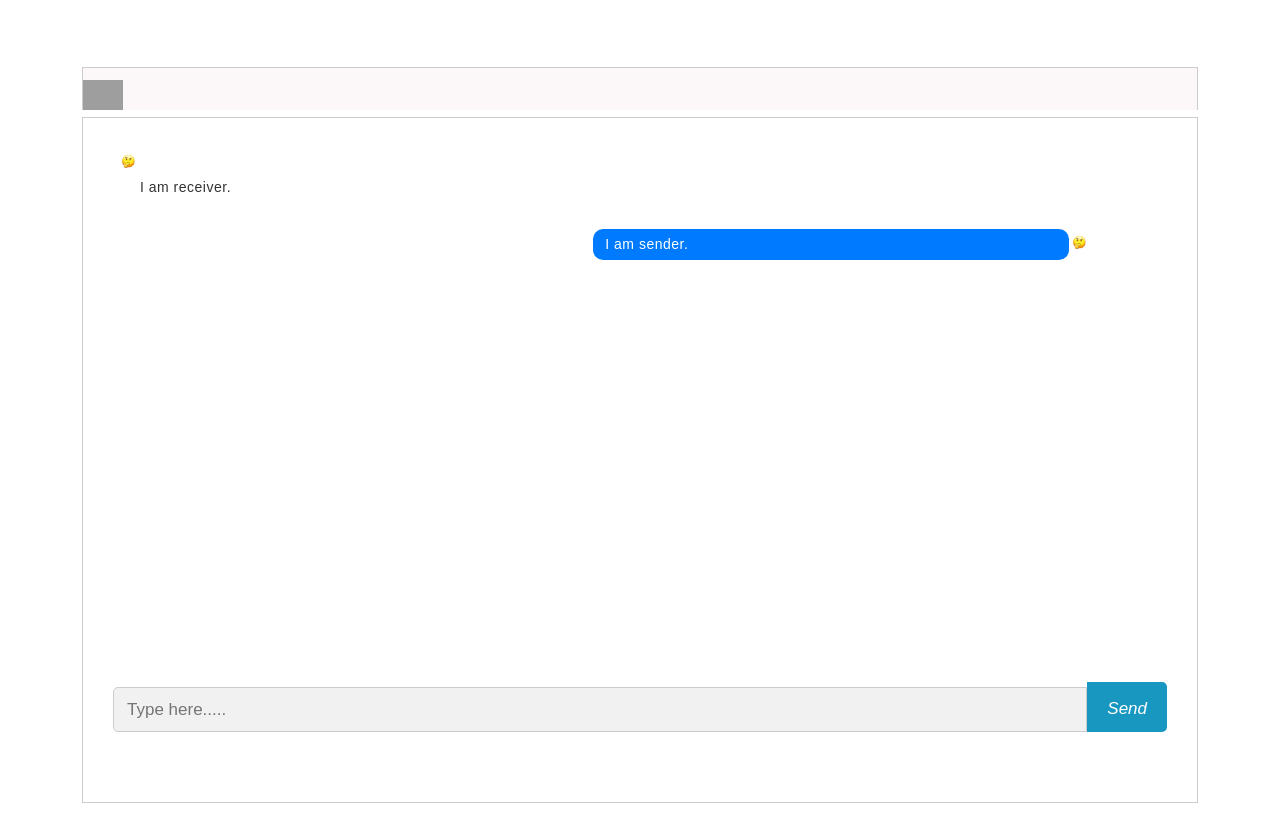
After one commit to debbienguyenn/CSE4314-Senior-Design-I, a PHP site: page /chat.php in a window 1280 px wide. The commit adds this page. Run offline with PHP 8.4, Linux system fonts and the light colour scheme; the visitor is signed in with stand-in values (Sample User, id 1); data that the repository does not hold is empty; grey boxes are pictures that could not be loaded.

Commit message:
chat scratch front end and back end ( note: back end database problem in storing chat messages

```diff
--- /dev/null
+++ b/chat.php
@@ -0,0 +1,75 @@
+<?php
+   session_start();
+   if(!isset($_SESSION['username']))
+   {
+       header('location: registration.php');
+   }
+?>
+
+<!DOCTYPE html>
+<html>
+<head>
+    <title>Chat</title>
+    <link rel="stylesheet" href="style.css" type="text/css">
+    <link rel="stylesheet" href="https://cdn.jsdelivr.net/npm/@fortawesome/fontawesome-free@5.15.3/css/fontawesome.min.css">
+    <link rel="stylesheet" href="https://cdn.jsdelivr.net/npm/bootstrap@5.0.2/dist/css/bootstrap.min.css">
+</head>
+
+<body>
+    <div class="container">
+        <div class="msg-header">
+            <div class="profile-pic">
+                <img src="images/<?php echo $_SESSION['userImage']; ?>" alt="">
+            </div>
+        <div class="active">
+            <?php
+                include("db.php");
+                $username = $_SESSION['username'];
+                $sql = mysqli_query($conn, "SELECT * FROM registration INNER JOIN buddies ON buddies.BuddyId = registration.username");
+                if(mysqli_num_rows($sql)>0){
+                    $row = mysqli_fetch_assoc($sql);
+                }
+                // need to add line to go to home page if no buddy found.
+                ?>
+            <P><?php echo $row['firstname']." ".$row['lastname'] ?></p>
+        </div>
+        </div>
+
+        <div class="chat-page">
+            <div class="msg-inbox">
+                <div class="chats">
+                    <div class="msg-page">
+
+                    <div class="received-chats">
+                    <div class="received-chats-img">
+                        <img src="images/profile.jpg">
+                    </div>
+                    <div class="received-msg-inbox">
+                        <p> I am receiver. </p>
+                    </div>
+                    </div>
+
+                    <div class="outgoing-chats">
+                        <div class="outgoing-chats-img">
+                        <img src="images/profile.jpg">
+                        </div>
+                        <div class="outgoing-chats-msg">
+                            <p> I am sender. </p>
+                        </div>
+                    </div>
+                </div>
+            </div>
+
+            <form action="#" class='typing-area' autocomplete="off">
+                    <input type="text" name="outgoing_id" value="<?php echo $username; ?>" hidden >
+                    <input type="text" name="incoming_id" value="<?php echo $row['username']; ?>" hidden >
+                    <input type="text" name="message" class="input-field" placeholder="Type here.....">
+                    <button><i type="button" class="button">Send</i></button>
+            </form>
+        </div>
+    </div>
+
+    <script src="js/chat.js"></script>
+
+</body>
+</html>
--- /dev/null
+++ b/js/chat.js
@@ -0,0 +1,44 @@
+const form = document.querySelector(".typing-area")
+inputField = form.querySelector(".input-field"),
+sendBtn = form.querySelector("button"),
+chatBox = document.querySelector(".msg-page");
+
+form.onsubmit = (e) =>{
+    e.preventDefault();
+}
+
+sendBtn.onclick = ()=>{
+    // Ajax start
+    let xhr=new XMLHttpRequest();
+    xhr.open("POST","insert-chat.php",true);
+    xhr.onload = ()=>{
+        if(xhr.readyState===XMLHttpRequest.DONE){
+            if(xhr.status === 200){
+                inputField.value = ""; // after inserting into database the box is blank
+                scrollToBottom();
+                }
+            }
+    }
+
+    let formData = new FormData(form);
+    xhr.send(formData);
+}
+
+setInterval(() => {
+    let xhr = new XMLHttpRequest();
+    xhr.open("POST", "get-chat.php", true);
+    xhr.onload = () => {
+        if(xhr.readyState === XMLHttpRequest.DONE){
+            if(xhr.status === 200){
+                let data = xhr.response;
+                chatBox.innerHTML = data;
+            }
+        }
+    }
+    let formData = new FormData(inputField);
+    xhr.send(formData);
+}, 500);
+
+function scrollToBottom(){
+    chatBox.scrollTo = chatBox.scrollHeight;
+}
--- a/profile.php
+++ b/profile.php
@@ -2,7 +2,7 @@
     session_start();
     if(!isset($_SESSION['username']))
     {
-        header('location:Login.php');
+        header('location: registration.php');
     }
 ?>
 
--- a/style.css
+++ b/style.css
@@ -202,3 +202,154 @@ label {
   padding-left: 8px;
   padding-right: 8px;
 }*/
+
+.container{
+  max-width: 500 !important;
+  margin-top: 4%;
+  margin-left: 70px;
+  margin-right: 70px;
+  font-family: sans-serif;
+  letter-spacing: 0.5px;
+}
+img{
+  max-width: 100%;
+}
+.msg-header{
+  border: 1px solid #ccc;
+  width: 100%;
+  height: 10%;
+  border-bottom: none;
+  display: inline-block;
+  background-color:hsl(348, 45%, 98%)
+}
+.profile-pic{
+  border-radius: 50%;
+  width: 40px;
+  margin-left: 0%;
+  margin-top: 12px;
+  float: left;
+}
+.active{
+  width: 120px;
+  float: left;
+  margin-top: 10px;
+}
+.p{
+  font-weight:900;
+  font-family: Verdana, Geneva, Tahoma, sans-serif;
+  font-size:smaller;
+  text-align: center;
+  color: rgb(255, 255, 255);
+}
+.msg-inbox{
+  border: 1px solid #ccc;
+  overflow: hidden;
+  padding-bottom: 30px;
+  }
+  .chats{
+    padding: 30px 15px 0 25px;
+  }
+  .msg-page{
+    height: 516px;
+    overflow-y: auto;
+  }
+  .received-chats-img{
+    display: inline-block;
+    width: 20px;
+    height: 20px;
+  }
+  .received-chats{
+    display: inline-block;
+    padding: 0 0 0 10px;
+    vertical-align: top;
+    width: 92%;
+  }
+  .received-msg-inbox{
+    margin-left: 10px;
+    margin-right: auto;
+    max-width: calc(100%-130px);
+  }
+  .received-msg-inbox p{
+  background:rgba(255, 255, 255, 0.849);
+  border-radius: 10px;
+  color: #333;
+  font-size: 14px;
+  margin: 0;
+  padding: 5px 10px 5px 12px;
+  width: 100%;
+  }
+  .outgoing-chats{
+    overflow: hidden;
+    margin: 26px 20px;
+  }
+  .outgoing-chats-msg p{
+    background: #007bff none repeat scroll 0 0;
+    color: #fff;
+    border-radius: 10px;
+    font-size: 14px;
+    margin: 0;
+    color: #fff;
+    padding: 5px 10px 5px 12px;
+    width: 100%;
+  }
+  .outgoing-chats-msg{
+    float: left;
+    width: 46%;
+    margin-left: 45%;
+  }
+  .outgoing-chats-img{
+    display: inline-block;
+    width: 20px;
+    float: none;
+  }
+  .chat-page .typing-area{
+    padding: 18px 30px;
+    display: flex;
+    justify-content: space-between;
+  }
+  .typing-area input{
+    height: 45px;
+    width: calc(100%-80px);
+    font-size: 17px;
+    border: 1px solid #ccc;
+    padding: 0 13px;
+    border-radius: 5px 0 0 5px;
+    outline: none;
+  }
+  .typing-area button{
+    width: 80px;
+    height: 50px;
+    border: none;
+    background: #008CBA;
+    color: #fff;
+    font-size: 17px;
+    cursor: pointer;
+    border-radius: 0 5px 5px 0;
+  }
+  .button i{
+    float: right;
+    margin-bottom: 5%;
+    width: 40%;
+  }
+  /*.input-group{
+    float: right;
+    margin-top: 13px;
+    margin-right: 20px;
+    outline: none !important;
+    border-radius: 20px;
+    width: 61% !important;
+    background-color: #fff;
+  }
+  .input-field{
+    border: none !important;
+    border-radius: 20px !important;
+  }
+  .input-group-text{
+    background: transparent !important;
+    border: none !important;
+  }
+  .input-field :focus{
+    border-color: none !important;
+    box-shadow: none !important;
+    border-radius: 20px;
+  }*/
```
Also changed, not shown: get-chat.php (added, +35 -0 lines), insert-chat.php (added, +17 -0 lines), images/back-arrow.jpg (added).
